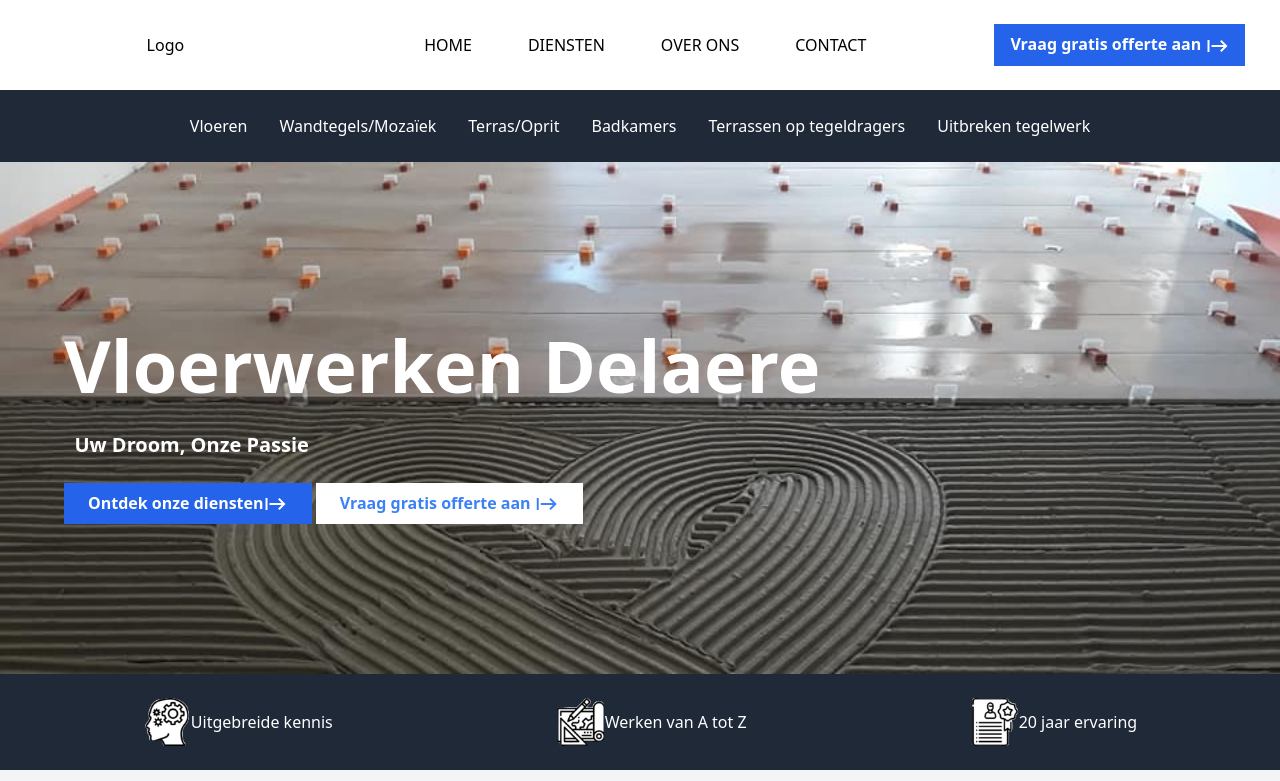
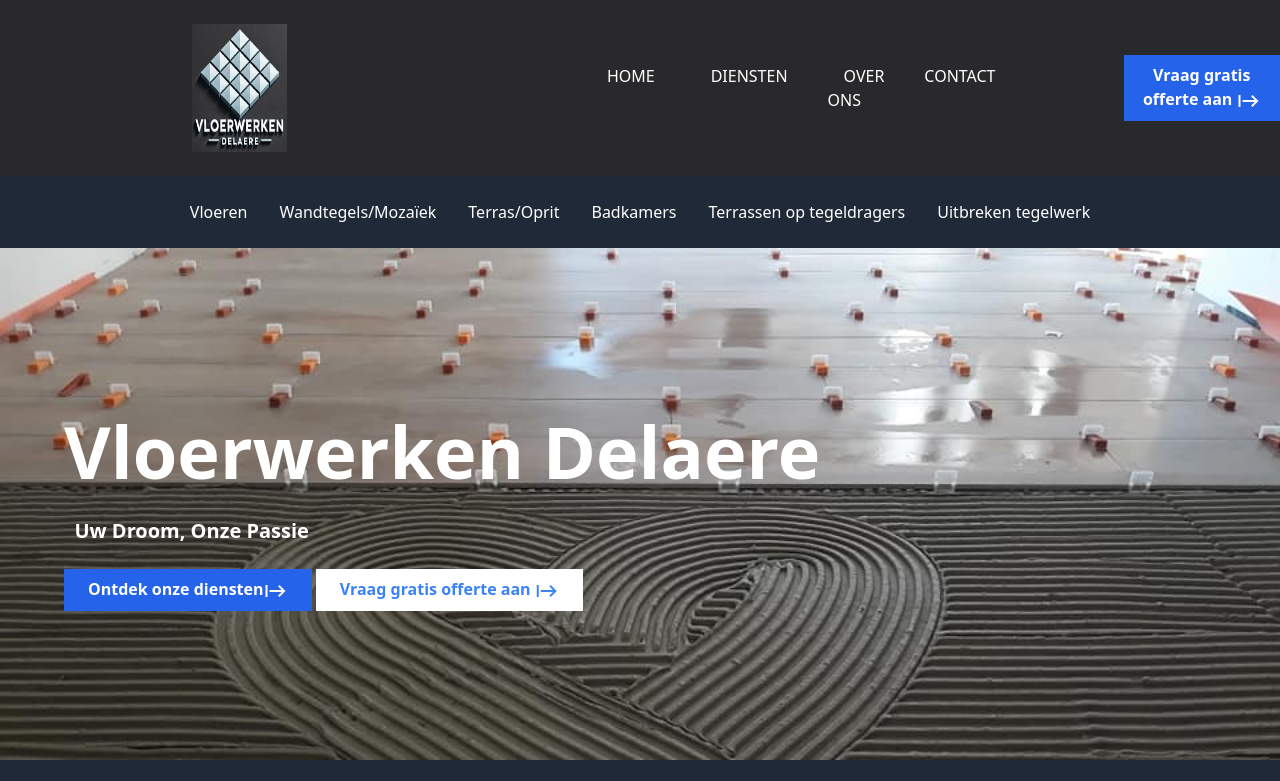
Before and after one commit to TDL1/Vloerwerken-Delaere, a website: page public/index.html in a window 1280 px wide. Shown: the top 781 px of the page. Drawn offline with Linux system fonts and the light colour scheme.

Commit message:
Add backup

```diff
--- a/public/index.html
+++ b/public/index.html
@@ -10,11 +10,13 @@
 </head>
 <body>
     <header>
-        <nav class="bg-white text-black py-6">
-            <div class="container mx-auto flex justify-center">
+      <nav class="text-white py-6" style="background-color: rgb(41, 41, 43);">
+        <div class="container mx-auto flex justify-center">
               <!-- Logo -->
-              <div class="flex items-center px-28">
-                <a href="index.html">Logo</a>
+              <div class="flex items-center px-48">
+                <a href="index.html">
+                  <img src="images/vloerwerkenlogosupercut.JPG" alt="Vloerwerken Logo" class="h-32 w-auto">
+                </a>
               </div>
 
               <!-- Navigation Links -->
```
Also changed, not shown: public/css/output.css, public/images/vloerwerkenlogo.jpg, public/images/vloerwerkenlogocut.JPG (added), public/images/vloerwerkenlogohd.jpg (added), public/images/vloerwerkenlogosupercut.JPG (added).
